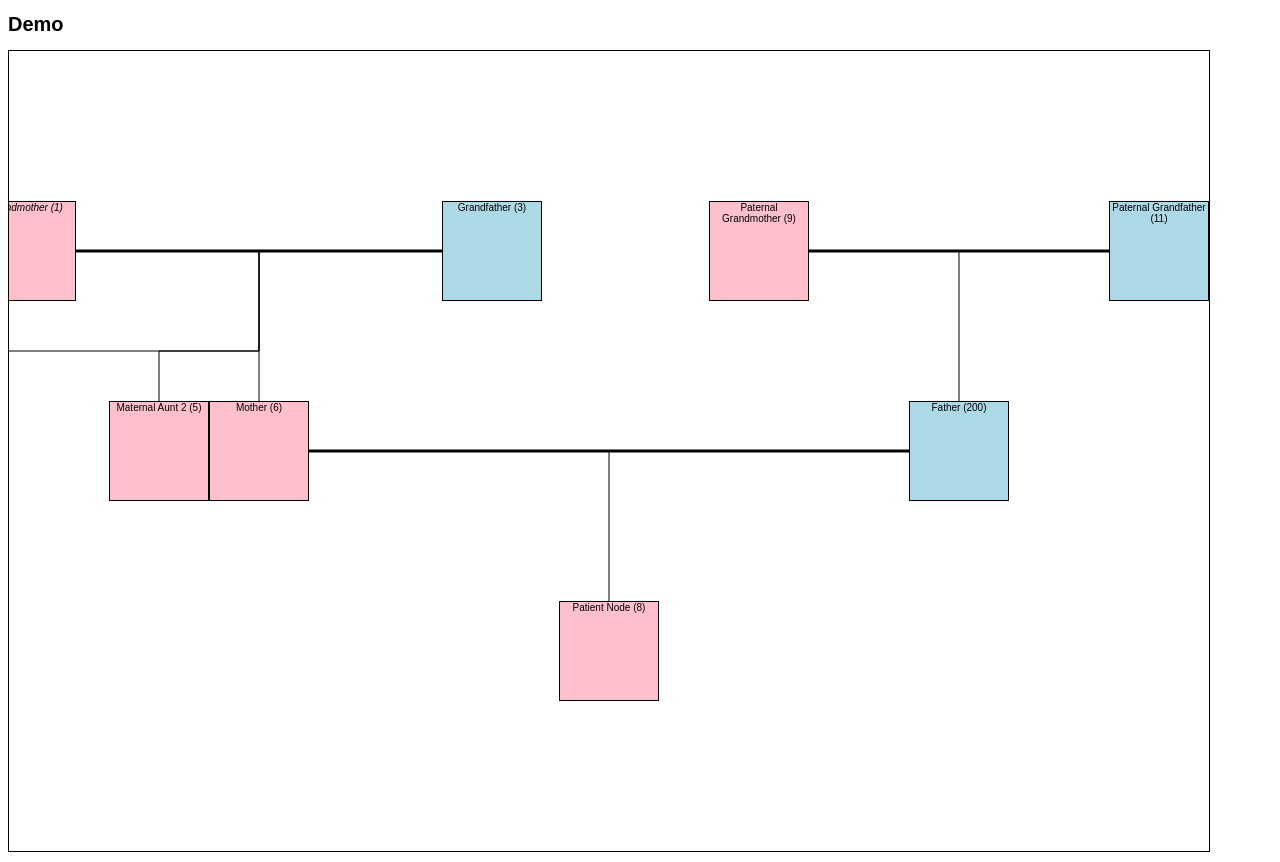
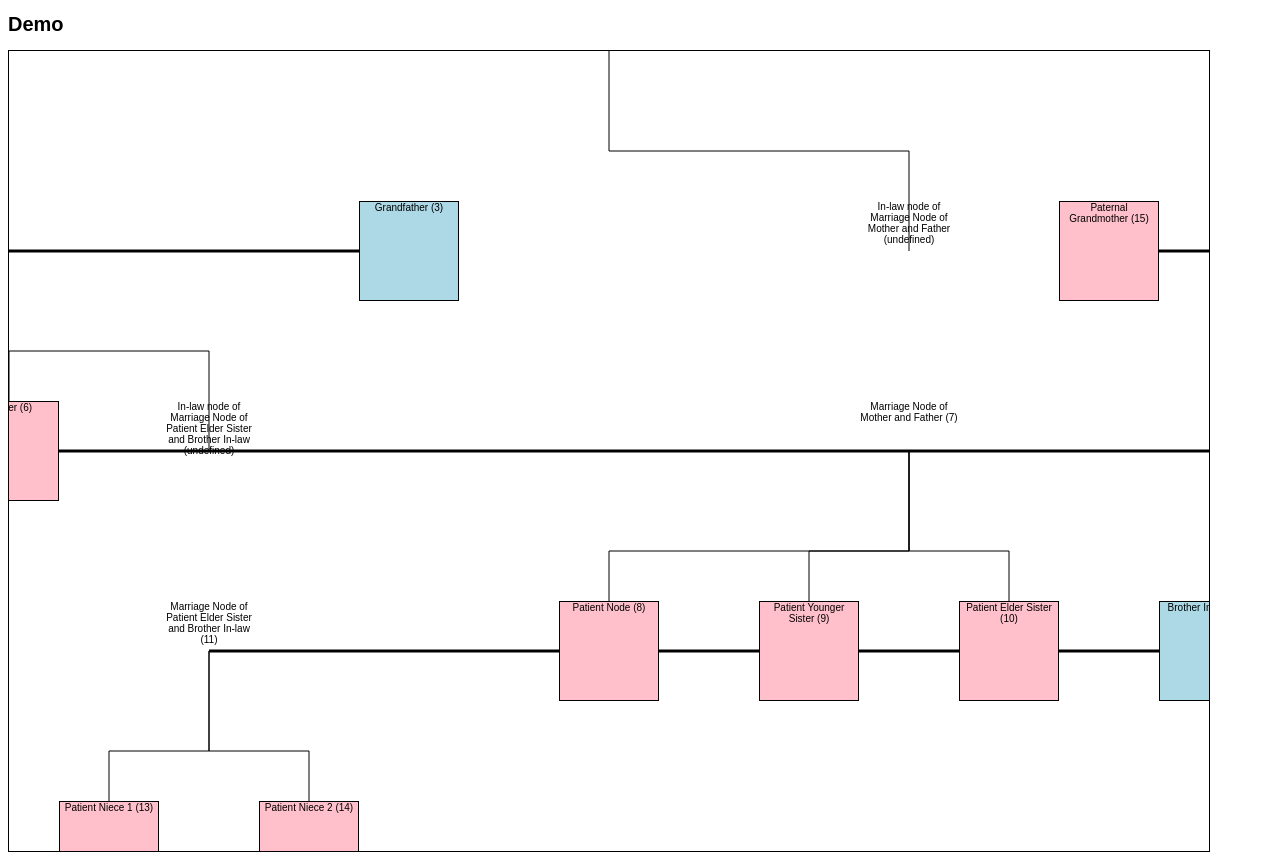
Before and after one commit to JustinChasez/d3-family-tree-poc, a plain HTML site: page index.html in a window 1280 px wide. Drawn offline with nearby package versions, Linux system fonts and the light colour scheme.

Commit message:
WIP adjusting distances for family tree

```diff
--- a/dtree.js
+++ b/dtree.js
@@ -62,7 +62,7 @@ class TreeBuilder {
      * @private
      */
     _rePositionNodes(currentNode, lv = 0, parentNode = null) {
-        // return;
+        return;
         let tabs = '';
         for (let tabCount = 0; tabCount < lv; tabCount++) {
             tabs += '\t\t';
@@ -135,7 +135,7 @@ class TreeBuilder {
         let links = treenodes.links();
 
         this._remapTreeNode(treenodes);
-        this._rePositionNodes(treenodes);
+        // this._rePositionNodes(treenodes);
 
         // Create the link lines.
         this.svg.selectAll('.link')
@@ -151,6 +151,7 @@ class TreeBuilder {
 
         let nodes = this.svg.selectAll('.node').data(treenodes.descendants()).enter();
 
+
         this._linkSiblings();
 
         // Draw siblings (marriage)
@@ -159,8 +160,8 @@ class TreeBuilder {
             .enter()
             .append('path')
             .attr('class', function (d) {
-                const isDivorced = d.source.marriageNode.data.divorced ||
-                    d.target.marriageNode.data.divorced;
+                const isDivorced = (d.source.marriageNode && d.source.marriageNode.data.divorced) ||
+                    (d.target.marriageNode && d.target.marriageNode.data.divorced);
 
                 return opts.styles.marriage + ` ${isDivorced ? ' divorced-marriage' : ''}`;
             })
@@ -306,10 +307,10 @@ class TreeBuilder {
             x: Math.round(d.source.x + nodeWidth * 6 / 10),
             y: ny
         }, {
-            x: d.target.marriageNode.x,
+            x: d.target.marriageNode && d.target.marriageNode.x || d.target.x,
             y: ny
         }, {
-            x: d.target.marriageNode.x,
+            x: d.target.marriageNode && d.target.marriageNode.x || d.target.x,
             y: d.target.y
         }, {
             x: d.target.x,
@@ -343,11 +344,12 @@ class TreeBuilder {
 
             maxHeight = Math.max(maxHeight, height);
             node.cHeight = maxHeight;
-            if (node.data.hidden) {
-                node.cWidth = 0;
-            } else {
-                node.cWidth = width;
-            }
+            // if (node.data.hidden) {
+            //     node.cWidth = 0;
+            // } else {
+            //     node.cWidth = width;
+            // }
+            node.cWidth = width;
         });
         document.body.removeChild(tmpSvg);
 
@@ -443,12 +445,13 @@ const dTree = {
         const root = {
             name: '--root--',
             id: id++,
-            hidden: true,
+            // hidden: true,
             children: [],
             isRoot: true
         };
 
         const flattenedNodes = [];
+        const pendingInLawNodes = [];
 
         const reconstructTree = function (person, parentNode, lv = 0) {
             // find the node in existing nodes
@@ -511,12 +514,13 @@ const dTree = {
                     const marriageNode = {
                         name: 'Marriage Node of ' + person.name,
                         id: id++,
-                        hidden: true,
+                        //hidden: true,
                         noParent: true,
                         children: [],
                         extra: marriage.extra,
                         isMarriageNode: true,
-                        divorced: !!marriage.divorced
+                        divorced: !!marriage.divorced,
+                        parentNode: parentNode
                     };
 
                     const sp = marriage.spouse;
@@ -563,18 +567,50 @@ const dTree = {
                     marriageNode.otherSpouse = spouseNode.spouseNode;
 
                     if (!spouseNodeAlreadyExists) {
-                        // if the spouse was not in the nodes list, keep track if the parent node,
+                        // if the spouse was not in the nodes list, keep track of the parent node,
                         // as the spouse can be child of another marriage, eg father can be paternal grandparents' child
-                        parentNode.children.push(marriageNode, spouseNode);
                         spouseNode.parentNode = parentNode;
+                    }
+                    // else {
+                    //     // only keep track of the marriage node as the spouse node was managed in the other branch
+                    //     parentNode.children.push(marriageNode);
+                    // }
+
+                    let inLawNode;
+                    // keep track of the marriage node outside of parentNode
+                    if (parentNode === root) {
+                        parentNode.children.push(marriageNode);
                     } else {
-                        // only keep track of the marriage node as the spouse node was managed in the other branch
-                        parentNode.children.push(marriageNode);
+                        // look for the in-law node, and append the marriageNode to that in-law node
+                        inLawNode = pendingInLawNodes.find(_ => _.marriageNode === marriageNode);
+
+                        if (!inLawNode) {
+                            inLawNode = {
+                                marriageNode: marriageNode,
+                                children: [marriageNode],
+                                hidden: false,
+                                isRoot: false,
+                                isInlawNode: true,
+                                name: `In-law node of ${marriageNode.name}`,
+                                siblingParentNode: parentNode
+                            };
+                            console.log('inLawNode: ', inLawNode);
+                            pendingInLawNodes.push(inLawNode);
+                        }
+                    }
+                    parentNode.children.push(spouseNode);
+                    if (inLawNode) {
+                        if (inLawNode.siblingParentNode.parentNode) {
+                            inLawNode.siblingParentNode.parentNode.children.push(inLawNode);
+
+                            console.log('parentNode isMarriage: ', inLawNode.siblingParentNode.parentNode.isMarriageNode);
+                        }
                     }
 
                     if (marriage.children && marriage.children.length) {
                         // process the children of that marriage
                         dTree._sortPersons(marriage.children, opts);
+                        console.log('sorted children: ', marriage.children);
                         marriage.children.forEach((child) => {
                             reconstructTree(child, marriageNode, lv + 1);
                         });
--- a/index.html
+++ b/index.html
@@ -64,6 +64,7 @@
 <script src="https://d3js.org/d3.v4.min.js"></script>
 <script src="dtree.js"></script>
 <script src="dataConversionHelper.js"></script>
+
 <body>
     <h1>Demo</h1>
     <div id="graph"></div>
@@ -127,35 +128,57 @@
                                         // divorced: true,
                                         children: [
                                             patient,
+                                            {
+                                                name: "Patient Younger Sister",
+                                                className: "woman",
+                                                // age: 17,
+                                                gender: 0
+                                            },
+                                            {
+                                                name: "Patient Elder Sister",
+                                                className: "woman",
+                                                // age: 21,
+                                                gender: 0,
+                                                marriages: [
+                                                    {
+                                                        spouse: {
+                                                            name: "Brother In-law",
+                                                            className: "man",
+                                                        },
+                                                        children: [
+                                                            {
+                                                                name: "Patient Niece 1",
+                                                                className: "woman",
+                                                                age: 5,
+                                                                gender: 0
+                                                            },
+                                                            {
+                                                                name: "Patient Niece 2",
+                                                                className: "woman",
+                                                                age: 4,
+                                                                gender: 0
+                                                            }
+                                                        ]
+                                                    }
+                                                ]
+                                            },
+                                        ]
+                                    }
+                                ],
+                                children: [
                                     // {
-                                        //     name: "Patient Elder Sister",
+                                    //     name: "Half Sister - Maternal 1",
                                     //     className: "woman",
-                                        //     age: 21,
+                                    //     age: 20,
                                     //     gender: 0
                                     // },
                                     // {
-                                        //     name: "Patient Younger Sister",
+                                    //     name: "Half Sister - Maternal 2",
                                     //     className: "woman",
-                                        //     age: 17,
+                                    //     age: 20,
                                     //     gender: 0
-                                        // }
+                                    // },
                                 ]
-                                }
-                            ],
-                            // children: [
-                            //     {
-                            //         name: "Half Sister - Maternal 1",
-                            //         className: "woman",
-                            //         age: 20,
-                            //         gender: 0
-                            //     },
-                            //     {
-                            //         name: "Half Sister - Maternal 2",
-                            //         className: "woman",
-                            //         age: 20,
-                            //         gender: 0
-                            //     },
-                            // ]
                             },
                             {
                                 name: "Maternal Aunt 1",
@@ -257,4 +280,5 @@
             });
     </script>
 </body>
+
 </html>
```
Lines whose indentation alone changed are shown as unchanged.
